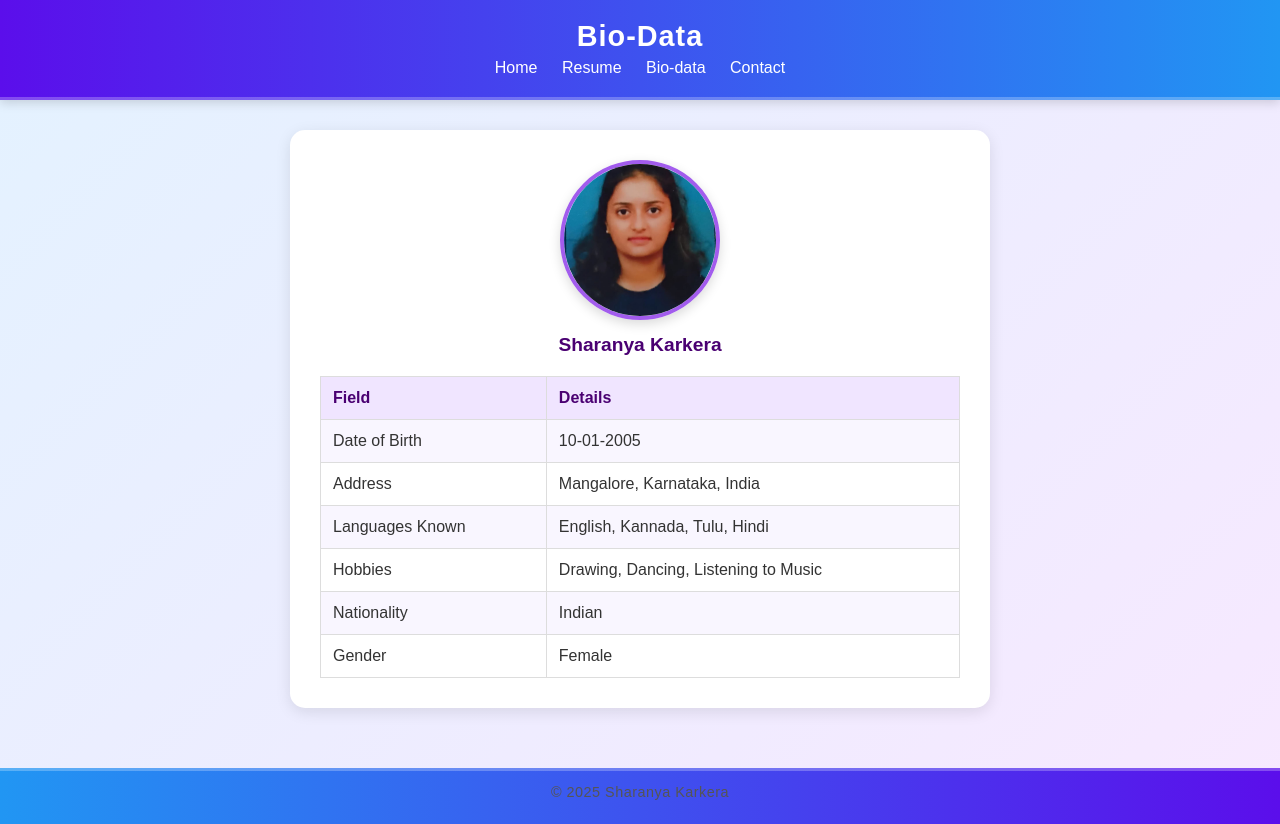
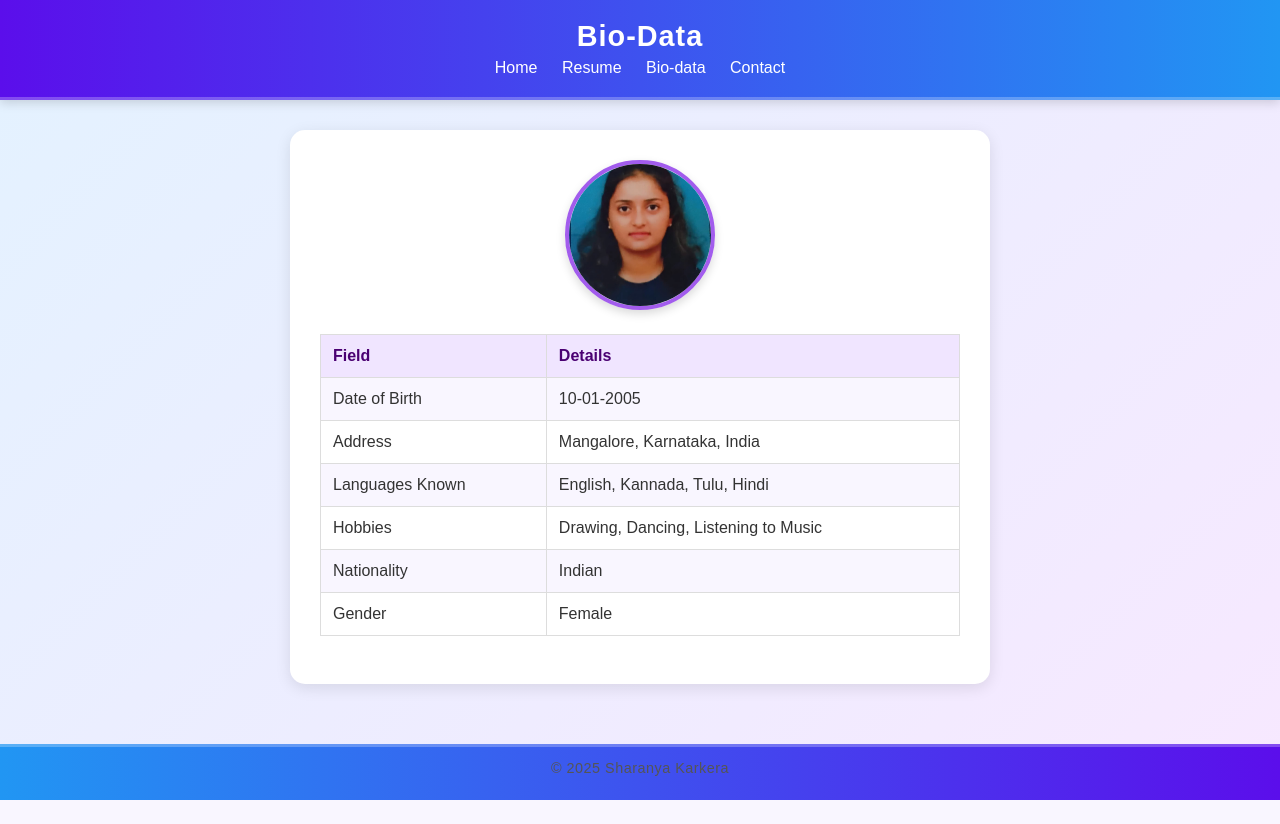
Before and after one commit to SharanyaK05/web-lab, a plain HTML site: page biodata.html in a window 1280 px wide. After the commit the page ends 800 px from the top, so only its background shows below. Drawn offline with Linux system fonts and the light colour scheme.

Commit message:
Change image source and add styling to photo
Updated image source to use raw GitHub URL and added styling.

```diff
--- a/biodata.html
+++ b/biodata.html
@@ -114,8 +114,9 @@
   <section>
     <div class="photo-container">
       <!-- Replace sharanya.jpg with your actual uploaded image name -->
-      <img src="https://github.com/SharanyaK05/web-lab/blob/main/20250924_145540%20(1)(1).jpg" alt="Sharanya Karkera">
-      <div class="photo-name">Sharanya Karkera</div>
+      <img src="https://raw.githubusercontent.com/SharanyaK05/web-lab/main/20250924_145540%20(1)(1).jpg"
+     alt="Sharanya Karkera"
+     style="width:150px;height:150px;border-radius:50%;border:4px solid #a25ced;object-fit:cover;box-shadow:0 4px 10px rgba(0,0,0,0.15);">
     </div>
 
     <table>
```
